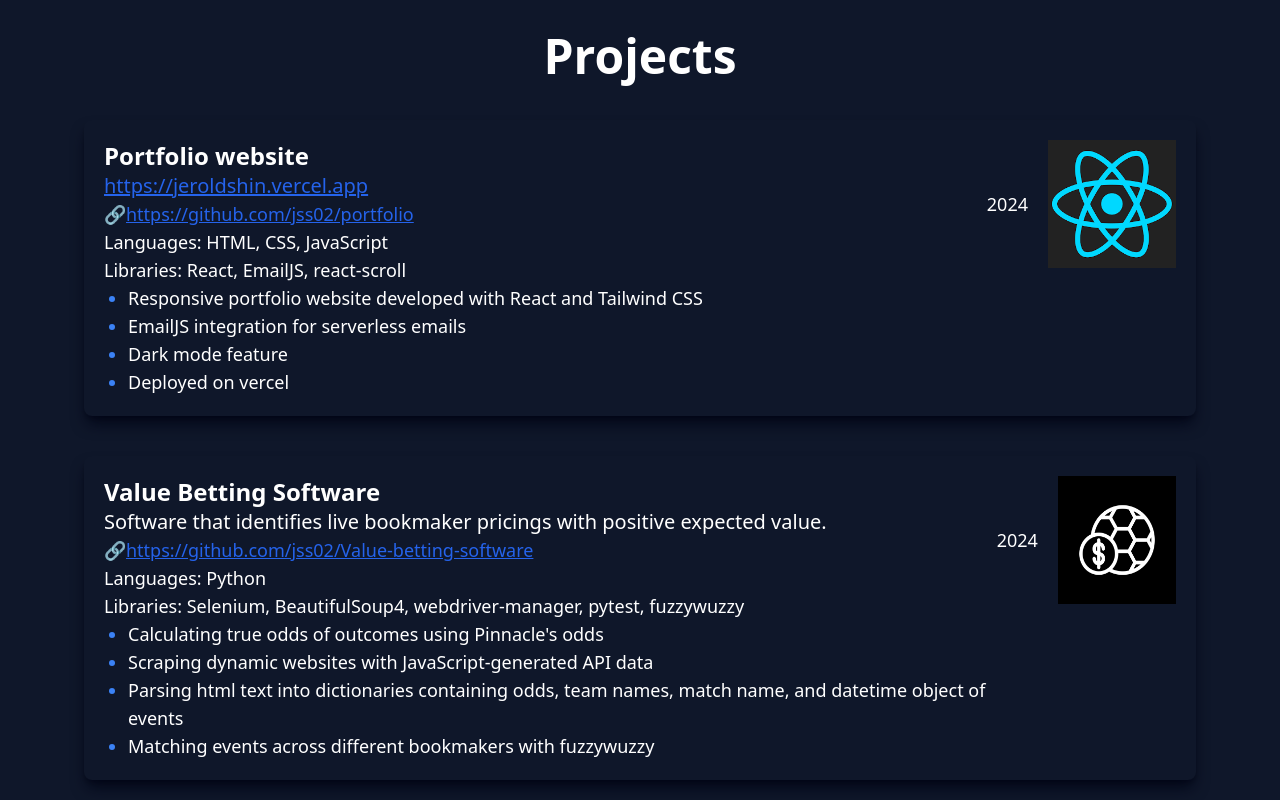
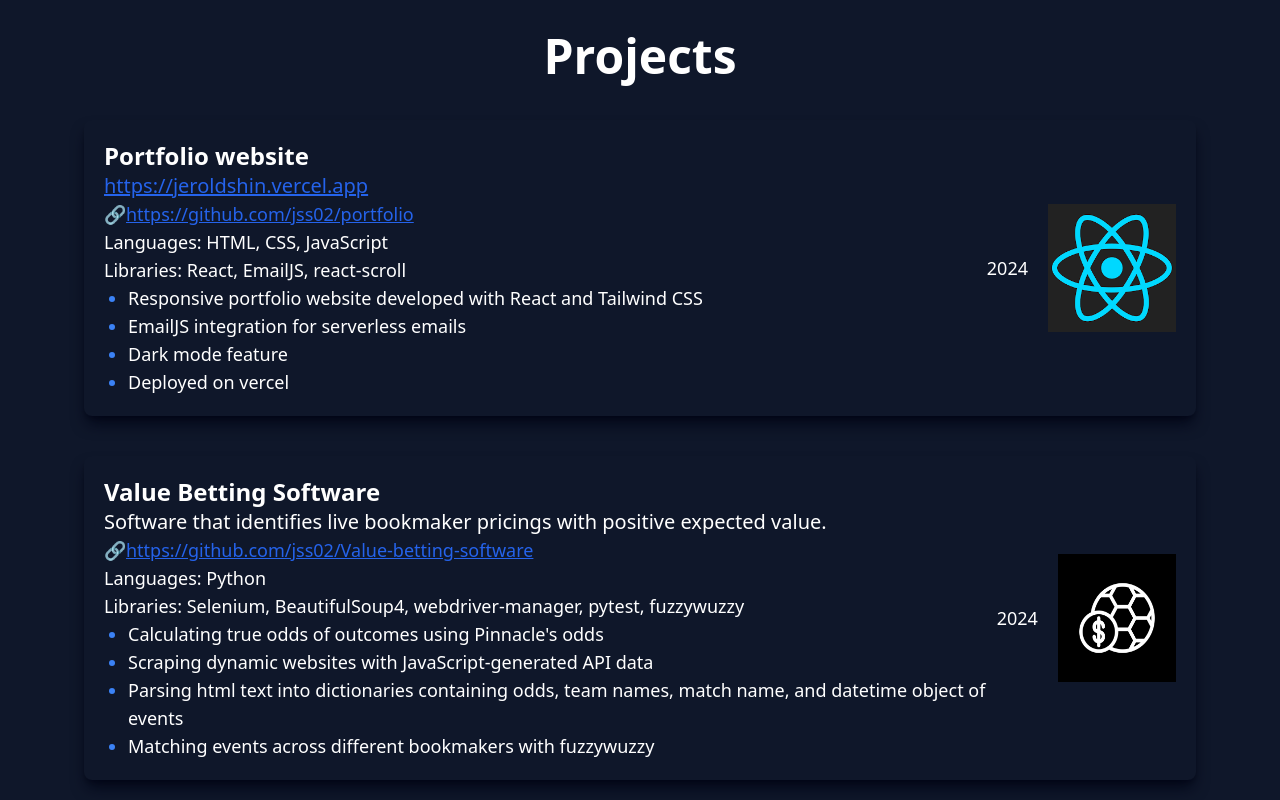
Before and after one commit to jss02/portfolio, a React (Create React App) app in the folder frontend/: page / in a window 1280 px wide. Shown: the part 1480-2280 px from the top of the page. Built offline with nearby package versions, Linux system fonts and the light colour scheme.

Commit message:
aligned project image and date to center

```diff
--- a/frontend/src/Components/ProjectCard.jsx
+++ b/frontend/src/Components/ProjectCard.jsx
@@ -3,7 +3,7 @@ import ScrollAnimator from './ScrollAnimator'
 export default function ProjectCard( {title, description, dotPoints, languages, libraries, link, date, img} ) {
     return (
         <ScrollAnimator animation="expand" threshold={0.1}>
-        <div className="my-10 mx-5 flex flex-col items-center lg:items-start lg:flex-row justify-between p-5 shadow-lg dark:shadow-slate-950 rounded-lg text-lg">
+        <div className="my-10 mx-5 flex flex-col items-center lg:flex-row justify-between p-5 shadow-lg dark:shadow-slate-950 rounded-lg text-lg">
             <div className='flex flex-col items-center lg:block'>
                 {img && <img className="lg:hidden size-48" src={img} alt='Project logo'></img>}
                 <h5 className="text-2xl font-bold">{title}</h5>
```
